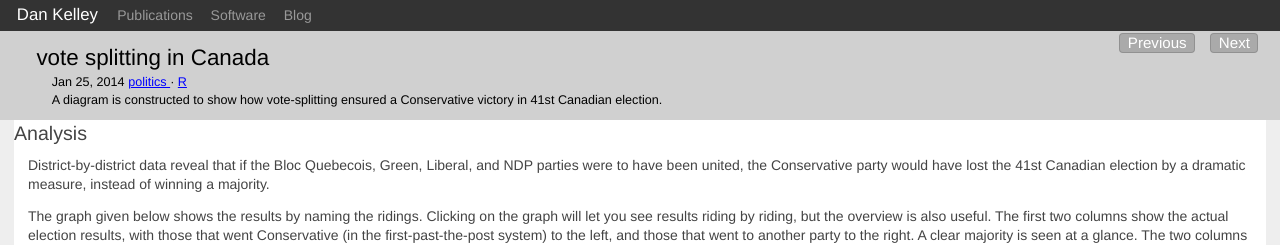
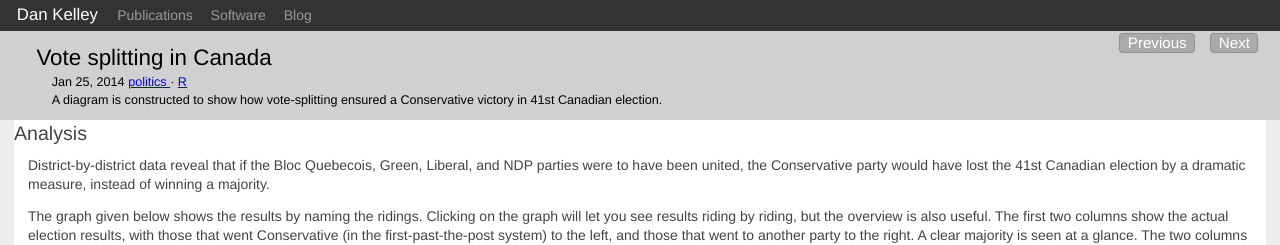
Before and after one commit to dankelley/dankelley.github.io, a Jekyll site: the page built from _posts/2014-01-25-canada-election-split.md, in a window 1280 px wide and 900 px high. Shown: the top 245 px of the window. Built offline with Jekyll 4.4.1, drawn with Linux system fonts in a browser that asks for light colours; comment, search, counter and statistics services are not loaded.

Commit message:
small edit

```diff
--- a/_posts/2014-01-25-canada-election-split.md
+++ b/_posts/2014-01-25-canada-election-split.md
@@ -1,6 +1,6 @@
 ---
 layout: post
-title: vote splitting in Canada
+title: Vote splitting in Canada
 tags: [politics, R]
 category: R
 year: 2013
```
